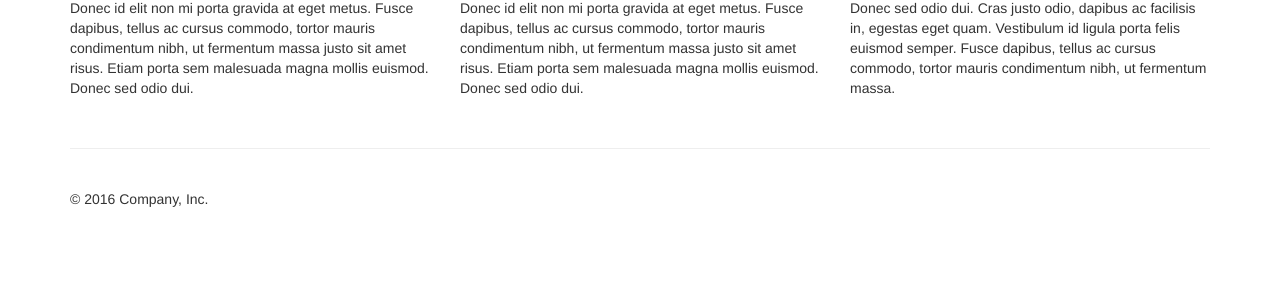
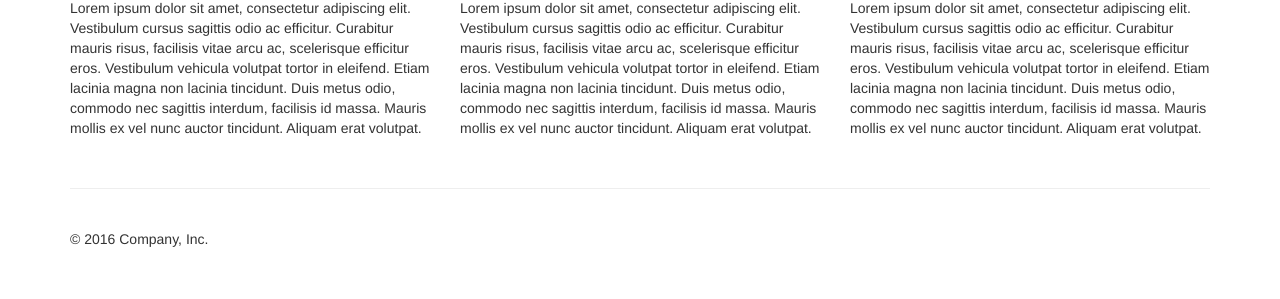
Before and after one commit to pately1/Computer_Solutions, a website: page index.html at #/main in a window 1280 px wide. Shown: the part 559-858 px from the top of the page. Before the commit the page ends 818 px from the top, so only its background shows below. Drawn offline with nearby package versions, Linux system fonts and the light colour scheme; some packages are replaced by stand-ins of ours.

Commit message:
added data bindings

```diff
--- a/app/Home/home.html
+++ b/app/Home/home.html
@@ -13,16 +13,8 @@
 
 <!-- Example row of columns -->
 <div class="row">
-    <div class="col-lg-4">
-        <h2>Hardware Repairs</h2>
-        <p>Donec id elit non mi porta gravida at eget metus. Fusce dapibus, tellus ac cursus commodo, tortor mauris condimentum nibh, ut fermentum massa justo sit amet risus. Etiam porta sem malesuada magna mollis euismod. Donec sed odio dui. </p>
-    </div>
-    <div class="col-lg-4">
-        <h2>Virus Removal</h2>
-        <p>Donec id elit non mi porta gravida at eget metus. Fusce dapibus, tellus ac cursus commodo, tortor mauris condimentum nibh, ut fermentum massa justo sit amet risus. Etiam porta sem malesuada magna mollis euismod. Donec sed odio dui. </p>
-    </div>
-    <div class="col-lg-4">
-        <h2>System Tune up</h2>
-        <p>Donec sed odio dui. Cras justo odio, dapibus ac facilisis in, egestas eget quam. Vestibulum id ligula porta felis euismod semper. Fusce dapibus, tellus ac cursus commodo, tortor mauris condimentum nibh, ut fermentum massa.</p>
+    <div class="col-lg-4" ng-repeat="service in service_data">
+        <h2>{{service.name}}</h2>
+        <p>{{service.description}} </p>
     </div>
 </div>
```
